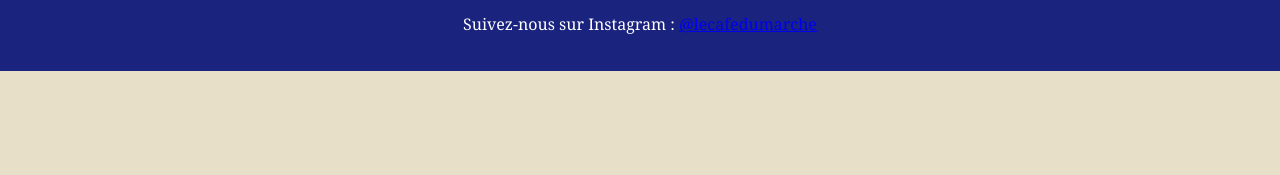
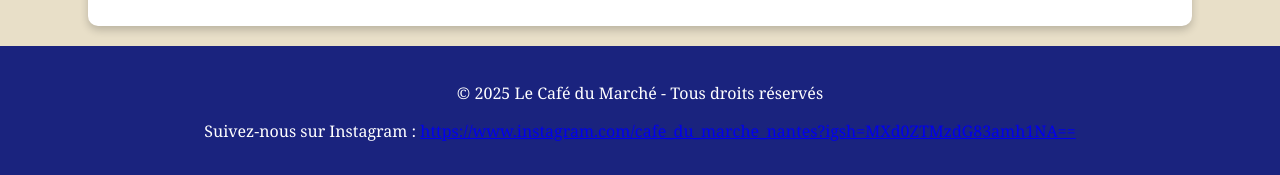
Before and after one commit to edgarmoreaualix/le_cafe_du_marche, a plain HTML site: page index.html in a window 1280 px wide. Shown: the part 2040-2215 px from the top of the page. Before the commit the page ends 2111 px from the top, so only its background shows below. Drawn offline with Linux system fonts and the light colour scheme; a script that the page names is missing.

Commit message:
added logo and link to instagram

```diff
--- a/index.html
+++ b/index.html
@@ -92,7 +92,7 @@
 
     <footer>
         <p>&copy; 2025 Le Café du Marché - Tous droits réservés</p>
-        <p>Suivez-nous sur Instagram : <a href="#">@lecafedumarche</a></p>
+        <p>Suivez-nous sur Instagram : <a href="#">https://www.instagram.com/cafe_du_marche_nantes?igsh=MXd0ZTMzdG83amh1NA==</a></p>
     </footer>
 </body>
 </html>
```
Also changed, not shown: logo.png (added).
